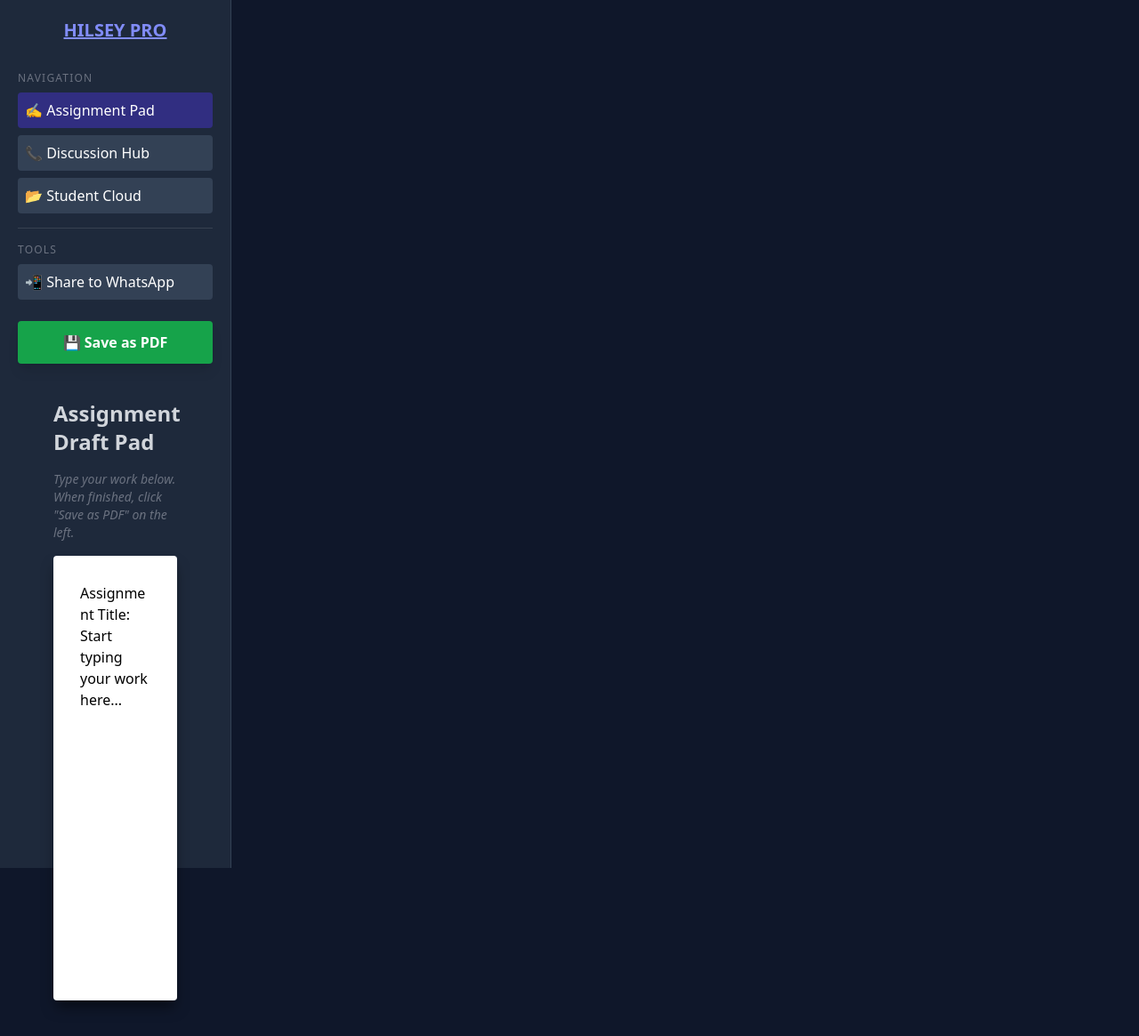
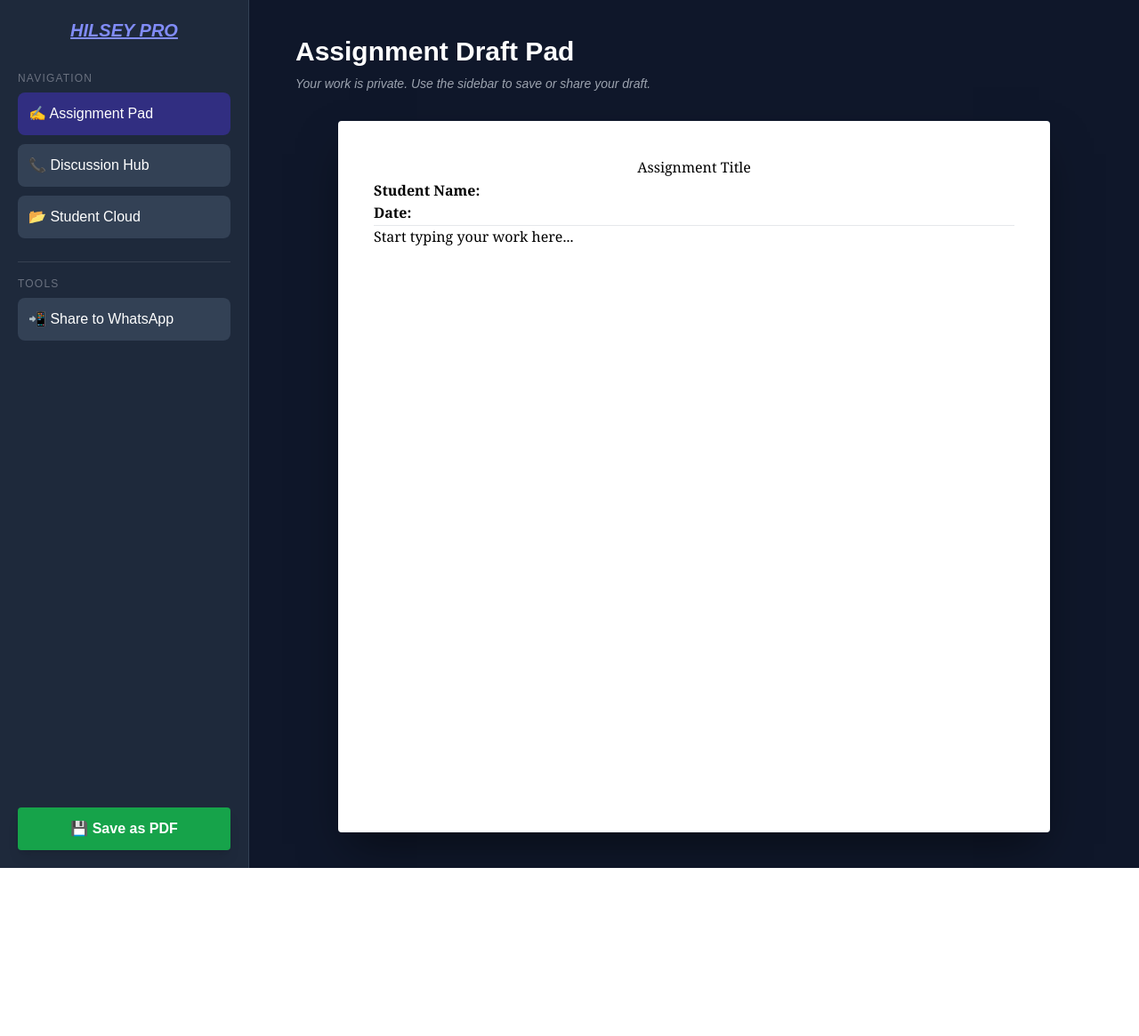
Before and after one commit to hilsey-pro/poulbilliards, a Flask app: page / in a window 1280 px wide. Shown: the whole page at 89% size. After the commit the page ends 976 px from the top, so only its background shows below. Run offline with Flask 3, Linux system fonts and the light colour scheme; some libraries are stand-ins or nearby versions.

Commit message:
Refactor index.html layout and styles
Updated styles and layout for sidebar and main content. Enhanced navigation and button interactions.

```diff
--- a/templates/index.html
+++ b/templates/index.html
@@ -5,58 +5,73 @@
     <script src="https://cdn.tailwindcss.com"></script>
     <script src="https://cdnjs.cloudflare.com/ajax/libs/html2pdf.js/0.10.1/html2pdf.bundle.min.js"></script>
     <style>
-        body { background: #0f172a; color: white; display: flex; height: 100vh; margin: 0; }
-        .sidebar { width: 260px; background: #1e293b; padding: 20px; border-right: 1px solid #334155; }
-        .main { flex: 1; padding: 40px; overflow-y: auto; }
-        .btn-sidebar { background: #334155; padding: 12px; border-radius: 8px; margin-bottom: 10px; cursor: pointer; width: 100%; text-align: left; }
-        .btn-sidebar:hover { background: #4f46e5; }
-        #notepad { background: white; color: black; padding: 30px; border-radius: 4px; min-height: 500px; width: 100%; outline: none; box-shadow: 0 10px 15px -3px rgba(0,0,0,0.5); }
+        body { background: #0f172a; color: white; display: flex; height: 100vh; margin: 0; font-family: sans-serif; }
+        .sidebar { width: 280px; background: #1e293b; padding: 20px; border-right: 1px solid #334155; display: flex; flex-direction: column; }
+        .main { flex: 1; padding: 40px; overflow-y: auto; background: #0f172a; }
+        .btn-sidebar { background: #334155; padding: 12px; border-radius: 8px; margin-bottom: 10px; cursor: pointer; transition: 0.3s; text-decoration: none; display: block; color: white; }
+        .btn-sidebar:hover { background: #4f46e5; transform: translateX(5px); }
+        #notepad { background: white; color: black; padding: 40px; border-radius: 4px; min-height: 800px; width: 100%; max-width: 800px; margin: 0 auto; outline: none; box-shadow: 0 25px 50px -12px rgba(0,0,0,0.5); font-family: 'Georgia', serif; line-height: 1.6; }
     </style>
 </head>
 <body>
+
     <div class="sidebar">
-        <h2 class="text-xl font-bold text-indigo-400 mb-8 text-center underline">HILSEY PRO</h2>
+        <h2 class="text-xl font-bold text-indigo-400 mb-8 text-center underline italic">HILSEY PRO</h2>
 
         <p class="text-xs text-gray-500 mb-2 uppercase tracking-widest">Navigation</p>
-<a href="/" class="btn-sidebar block bg-indigo-900 text-white p-2 mb-2 rounded hover:bg-indigo-700">✍️ Assignment Pad</a>
-<a href="/hub" class="btn-sidebar block text-white p-2 mb-2 rounded hover:bg-indigo-700">📞 Discussion Hub</a>
-<a href="/database" class="btn-sidebar block text-white p-2 mb-2 rounded hover:bg-indigo-700">📂 Student Cloud</a>
+        <a href="/" class="btn-sidebar bg-indigo-900">✍️ Assignment Pad</a>
+        <a href="/hub" class="btn-sidebar">📞 Discussion Hub</a>
+        <a href="/database" class="btn-sidebar">📂 Student Cloud</a>
 
         <hr class="border-gray-700 my-4">
 
         <p class="text-xs text-gray-500 mb-2 uppercase tracking-widest">Tools</p>
-<button onclick="shareWhatsApp()" class="btn-sidebar w-full text-left p-2 mb-2 rounded hover:bg-green-700">
+        <button onclick="shareWhatsApp()" class="btn-sidebar w-full text-left">
             📲 Share to WhatsApp
         </button>
 
-<button onclick="downloadPDF()" class="w-full mt-4 bg-green-600 hover:bg-green-500 p-3 rounded font-bold shadow-lg transition-all">
+        <button onclick="downloadPDF()" class="w-full mt-auto bg-green-600 hover:bg-green-500 p-3 rounded font-bold shadow-lg transition-all">
             💾 Save as PDF
         </button>
+    </div>
 
     <div class="main">
-        <h1 class="text-2xl font-bold mb-4 text-gray-300">Assignment Draft Pad</h1>
-        <p class="text-sm text-gray-500 mb-4 italic">Type your work below. When finished, click "Save as PDF" on the left.</p>
+        <div class="max-w-4xl mx-auto">
+            <h1 class="text-3xl font-bold mb-2 text-white">Assignment Draft Pad</h1>
+            <p class="text-sm text-gray-400 mb-8 italic">Your work is private. Use the sidebar to save or share your draft.</p>
 
             <div id="notepad" contenteditable="true">
-            <h2>Assignment Title: </h2>
+                <h1 style="text-align: center;">Assignment Title</h1>
+                <p><strong>Student Name:</strong> </p>
+                <p><strong>Date:</strong> </p>
+                <hr>
                 <p>Start typing your work here...</p>
+            </div>
         </div>
     </div>
 
     <script>
+        // PDF DOWNLOADER
         function downloadPDF() {
             const element = document.getElementById('notepad');
             const opt = {
-                margin:       1,
+                margin:       0.5,
                 filename:     'Hilsey_Pro_Assignment.pdf',
                 image:        { type: 'jpeg', quality: 0.98 },
                 html2canvas:  { scale: 2 },
                 jsPDF:        { unit: 'in', format: 'letter', orientation: 'portrait' }
             };
-
-            // New Promise-based usage:
             html2pdf().set(opt).from(element).save();
         }
+
+        // WHATSAPP SHARE
+        function shareWhatsApp() {
+            const content = document.getElementById('notepad').innerText;
+            const message = "Check out my assignment draft on Hilsey Pro: \n\n" + content;
+            const whatsappUrl = `https://wa.me/?text=${encodeURIComponent(message)}`;
+            window.open(whatsappUrl, '_blank');
+        }
     </script>
+
 </body>
 </html>
```
Lines whose indentation alone changed are shown as unchanged.
